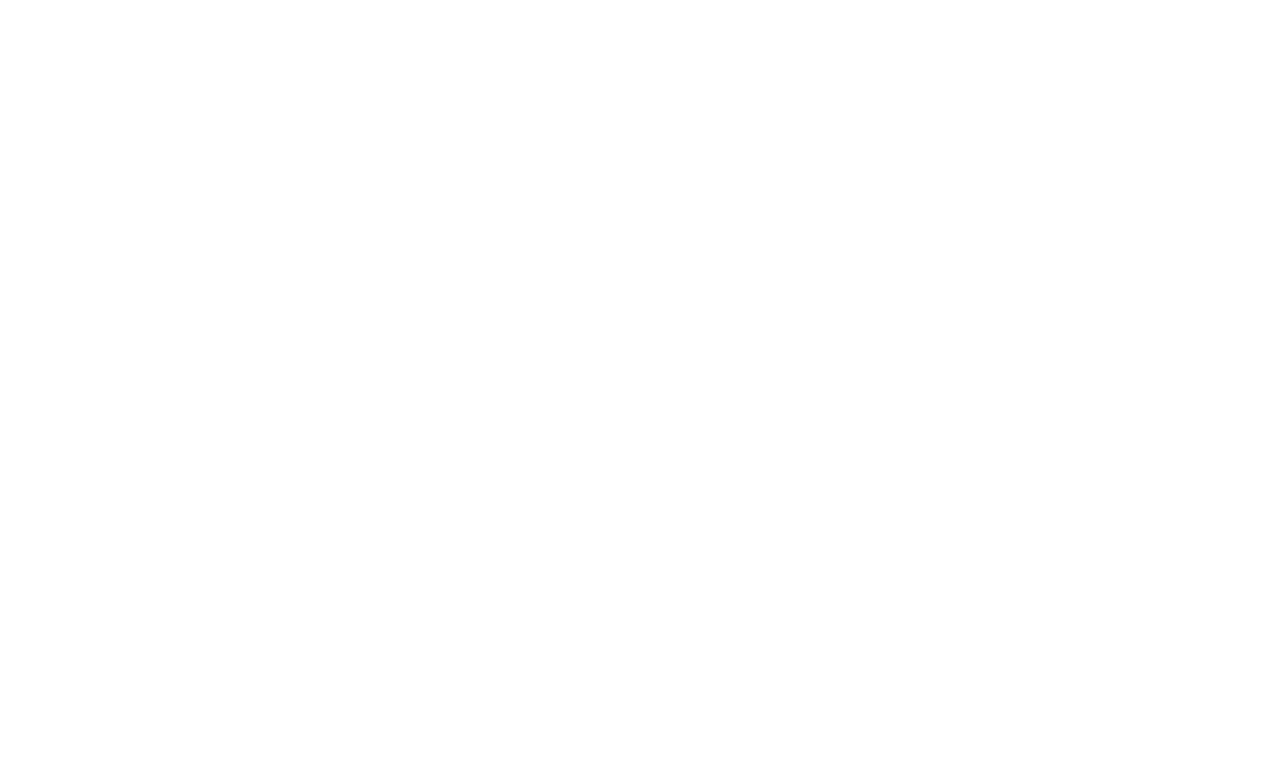
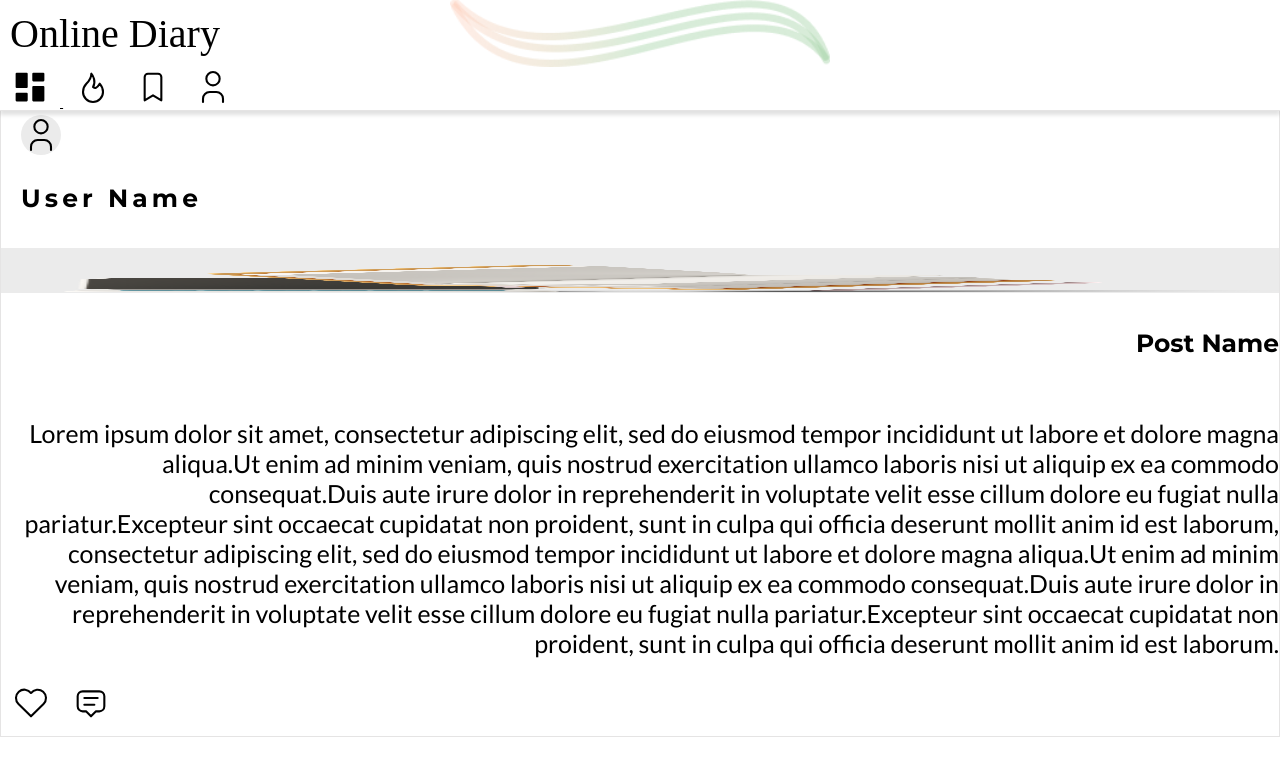
Before and after one commit to NaidaFatic/My-Diary-Frontend, a JavaScript app: page /feed in a window 1280 px wide. Before the commit this address had no page. Shown: the top 776 px of the page. Built offline with nearby package versions, Linux system fonts and the light colour scheme; the HTML template or start-up script is replaced by a standard one; a web font is replaced by a local one.

Commit message:
feed page

```diff
--- a/package.json
+++ b/package.json
@@ -3,9 +3,11 @@
   "version": "0.1.0",
   "private": true,
   "dependencies": {
+    "@tabler/icons": "^1.68.0",
     "@testing-library/jest-dom": "^5.16.3",
     "@testing-library/react": "^12.1.4",
     "@testing-library/user-event": "^13.5.0",
+    "normalize.css": "^8.0.1",
     "react": "^17.0.2",
     "react-dom": "^17.0.2",
     "react-router-dom": "^6.3.0",
--- a/src/App.js
+++ b/src/App.js
@@ -1,12 +1,16 @@
 import { Route, Routes, BrowserRouter } from "react-router-dom";
 import Login from "./Pages/login";
+import FeedPage from "./Pages/feedPage";
+import Header from "./Pages/header";
 
 function App() {
   return (
     <BrowserRouter>
       <div className="App">
+        <Header />
         <Routes>
           <Route path="/" element={<Login />} />
+          <Route path="/feed" element={<FeedPage />} />
         </Routes>
       </div>
     </BrowserRouter>
--- a/src/Pages/Login.js
+++ b/src/Pages/Login.js
@@ -1,5 +1,6 @@
 import "./login.css";
 import logo from "../img/logo-sm.png";
+import { NavLink } from "react-router-dom";
 
 function Login() {
   return (
@@ -15,7 +16,7 @@
         </div>
       </div>
       <div className="login_form_container self-center basis-2/5">
-        <form className="mx-auto w-410 mx-5">
+        <form className="mx-auto mx-5">
           <img src={logo} height="45" width="406" />
           <h2 className="pb-150">Log in</h2>
           <label>
@@ -27,8 +28,8 @@
             <input type="password" name="password" placeholder="strongpassword" />
           </label>
           <div className="flex justify-between">
-            <input type="submit" value="Login" className="mt-5 mb-3 active login" />
-            <input type="submit" value="Register" className="mt-5 mb-3" />
+            <NavLink to="/feed"><input type="submit" value="Login" className="mt-5 mb-3 active login" /></NavLink>
+            <NavLink to="/feed"><input type="submit" value="Register" className="mt-5 mb-3" /></NavLink>
           </div>
         </form>
       </div>
--- /dev/null
+++ b/src/Pages/feedPage.js
@@ -0,0 +1,42 @@
+import "./feedpage.css";
+import "../index.css";
+import logo from "../img/branding.png";
+import { IconUser, IconHeart, IconMessage2 } from '@tabler/icons';
+
+
+function FeedPage() {
+    return (
+        <main>
+            <div className="fw post w-1740">
+                <section>
+                    <div className="post-img flex flex-wrap">
+                        <IconUser className="user-img" />
+                        <h3>User Name</h3>
+                    </div>
+                </section>
+                <section className="lg:flex">
+                    <div className="basis-1/2">
+                        <div className="post-photo pt-3">
+                            <img src={logo} height="45" width="100" style={{ width: '100%' }} />
+                        </div>
+                    </div>
+                    <div className="basis-1/2 px-5">
+                        <div className="post-name">
+                            <h3>Post Name</h3>
+                        </div>
+                        <div className="post-desc">
+                            <p>Lorem ipsum dolor sit amet, consectetur adipiscing elit, sed do eiusmod tempor incididunt ut labore et dolore magna aliqua.Ut enim ad minim veniam, quis nostrud exercitation ullamco laboris nisi ut aliquip ex ea commodo consequat.Duis aute irure dolor in reprehenderit in voluptate velit esse cillum dolore eu fugiat nulla pariatur.Excepteur sint occaecat cupidatat non proident, sunt in culpa qui officia deserunt mollit anim id est laborum, consectetur adipiscing elit, sed do eiusmod tempor incididunt ut labore et dolore magna aliqua.Ut enim ad minim veniam, quis nostrud exercitation ullamco laboris nisi ut aliquip ex ea commodo consequat.Duis aute irure dolor in reprehenderit in voluptate velit esse cillum dolore eu fugiat nulla pariatur.Excepteur sint occaecat cupidatat non proident, sunt in culpa qui officia deserunt mollit anim id est laborum.</p>
+                        </div>
+                        <div className="post-comment flex lg:flex-row-reverse ">
+                            <IconHeart className="ml-0" />
+                            <IconMessage2 />
+                        </div>
+                    </div>
+
+                </section>
+            </div>
+        </main>
+    );
+}
+
+export default FeedPage;
--- /dev/null
+++ b/src/Pages/feedpage.css
@@ -0,0 +1,50 @@
+.m-auto {
+  margin: auto;
+}
+
+.post {
+  border: 1px solid #e5e4e4;
+  padding-top: calc(5.3rem + 1.5vw);
+  margin-bottom: 100px;
+}
+
+.post-img {
+  padding: 10px;
+}
+
+.post-img h3 {
+  letter-spacing: 0.165em;
+  margin-left: 10px;
+  overflow-wrap: anywhere;
+}
+
+.user-img {
+  width: calc(1.3rem + 1.5vw);
+  height: calc(1.3rem + 1.5vw);
+  background: #ebebeb;
+  border-radius: 100%;
+}
+
+.post-photo {
+  background: #ebebeb;
+  max-width: 100%;
+  height: 100%;
+  display: flex;
+  align-items: flex-end;
+}
+.post-comment {
+  margin-block: 10px;
+}
+.post-desc,
+.post-name {
+  text-align: left;
+  padding-top: 20px;
+}
+
+@media screen and (min-width: 1024px) {
+  .post-desc,
+  .post-name {
+    text-align: right;
+    padding-top: 10px;
+  }
+}
--- /dev/null
+++ b/src/Pages/header.css
@@ -0,0 +1,28 @@
+.logo {
+  font-size: calc(1.3rem + 1.5vw) !important;
+  background-image: url("../img/logo-sm.png");
+  background-repeat: no-repeat;
+  background-size: contain;
+  background-position: center;
+  padding: 10px;
+}
+
+svg {
+  width: calc(1.3rem + 1.5vw);
+  height: calc(1.3rem + 1.5vw);
+  stroke-width: 1.25;
+  cursor: pointer;
+  margin-inline: 10px;
+}
+
+header .active svg {
+  fill: black;
+}
+
+header {
+  border-bottom: 1px solid #e5e4e4;
+  box-shadow: 0px 4px 4px rgb(0 0 0 / 12%);
+  background: white;
+  position: fixed;
+  width: -webkit-fill-available;
+}
--- /dev/null
+++ b/src/Pages/header.js
@@ -0,0 +1,24 @@
+import "./header.css";
+import "../index.css";
+import { IconLayoutDashboard, IconFlame, IconUser, IconBookmark } from '@tabler/icons';
+import { NavLink } from "react-router-dom";
+
+function Header() {
+    return (
+        <header>
+            <div className="fw w-1740 flex justify-between">
+                <div className="logo">
+                    Online Diary
+                </div>
+                <div className="flex items-center">
+                    <NavLink to="/feed"><IconLayoutDashboard /></NavLink>
+                    <NavLink to="/notifications"> <IconFlame /></NavLink>
+                    <NavLink to="/diary"><IconBookmark /></NavLink>
+                    <NavLink to="/profile"><IconUser /></NavLink>
+                </div>
+            </div>
+        </header>
+    );
+}
+
+export default Header;
--- a/src/Pages/login.css
+++ b/src/Pages/login.css
@@ -58,7 +58,12 @@
   cursor: pointer;
 }
 
-.active {
+.login_form_container .active {
+  background: rgba(17, 75, 95, 0.72) !important;
+  color: white !important;
+}
+
+input[type="submit"]:hover {
   background: rgba(17, 75, 95, 0.72) !important;
   color: white !important;
 }
@@ -71,7 +76,7 @@
   display: none;
 }
 
-img {
+.login_form_container img {
   display: none;
 }
 .login {
--- a/src/index.css
+++ b/src/index.css
@@ -60,7 +60,9 @@
 /*
     SCREEN SIZE
   */
-
+.w-1740 {
+  max-width: 1740px !important;
+}
 .w-1200 {
   max-width: 1200px !important;
 }
@@ -69,6 +71,15 @@
 }
 .w-670 {
   max-width: 670px !important;
+}
+.w-870 {
+  max-width: 870px !important;
+}
+.w-970 {
+  max-width: 970px !important;
+}
+.w-370 {
+  max-width: 370px !important;
 }
 
 /*
@@ -87,6 +98,9 @@
   font-size: calc(0.8rem + 0.7vw);
 }
 
+p {
+  font-size: calc(1rem + 0.7vw);
+}
 /* PADDING */
 .pb-150 {
   padding-bottom: 150px;
```
Also changed, not shown: 1 other file (tests, documents, lock files or other folders).
